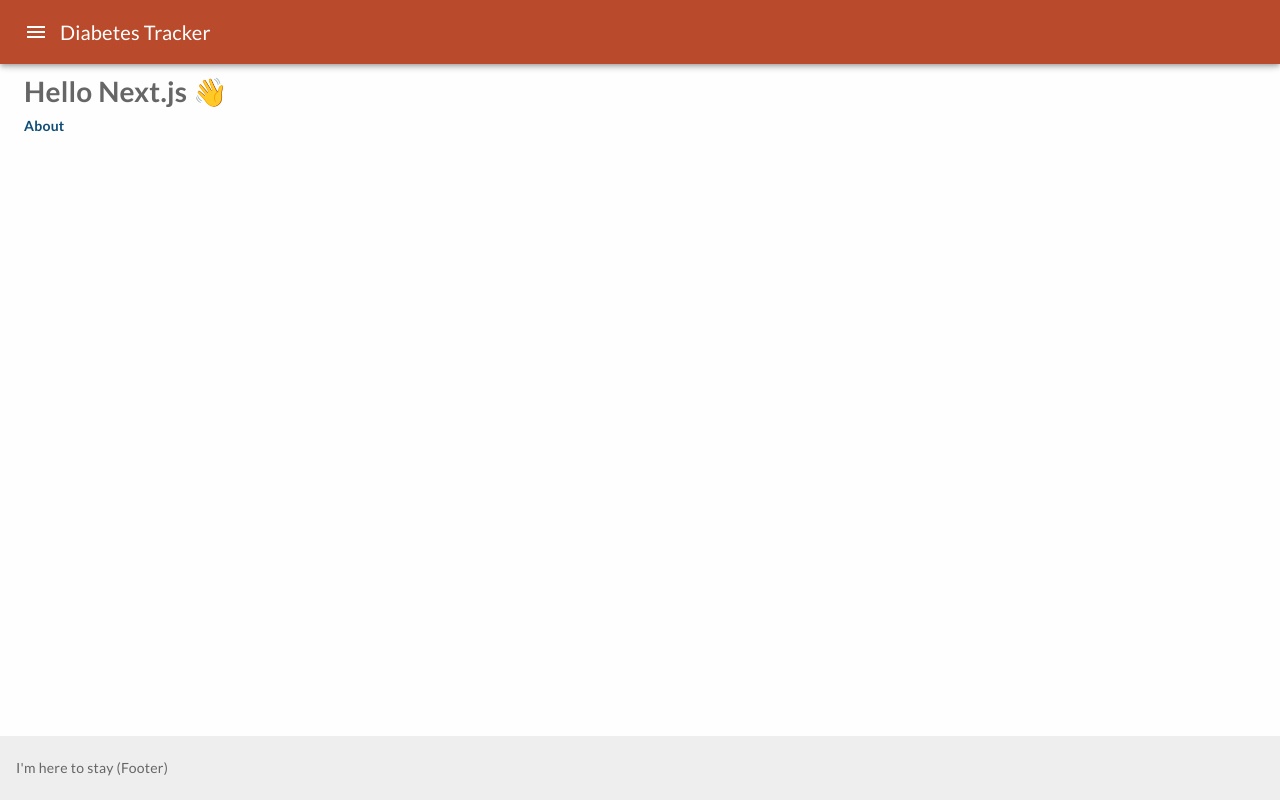
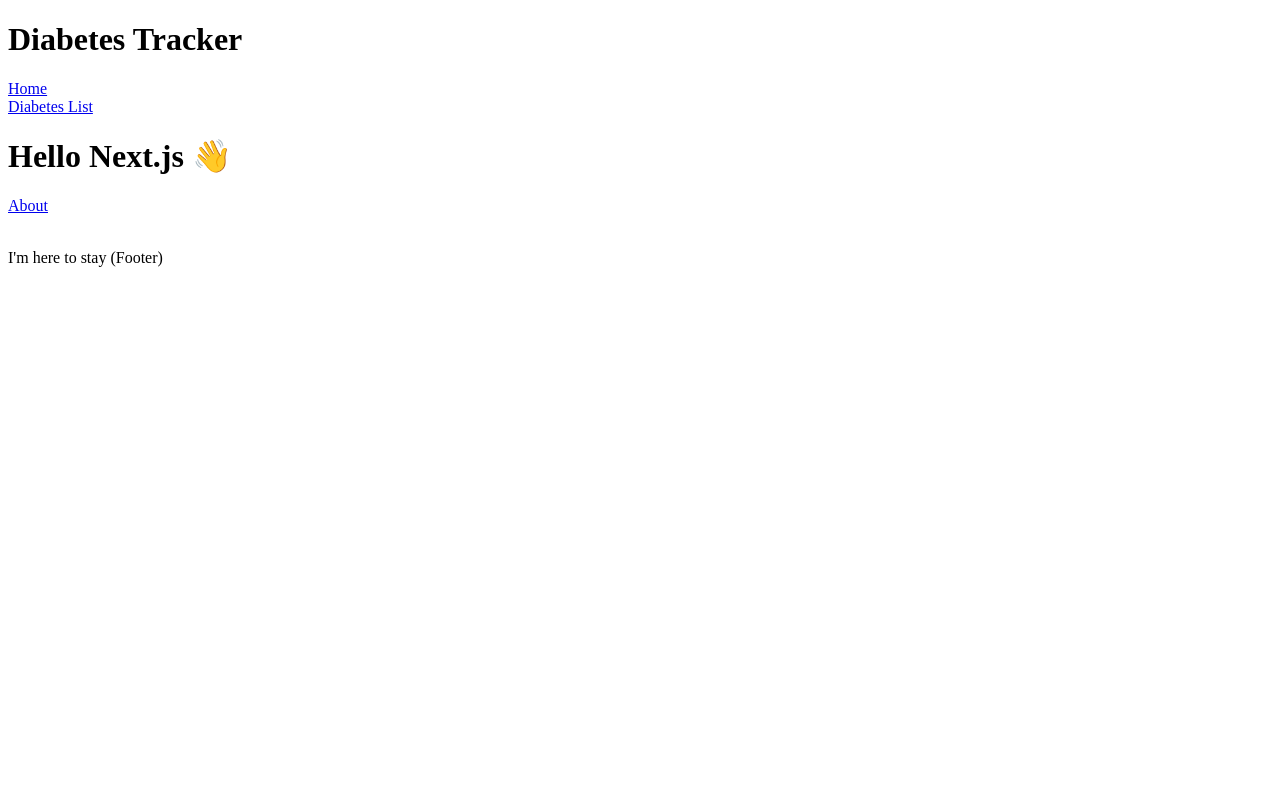
Before and after one commit to Drathal/diabetes, a Next.js app: page / in a window 1280 px wide. Built offline with nearby package versions, Linux system fonts and the light colour scheme.

Commit message:
feature: remove material-ui

```diff
--- a/package.json
+++ b/package.json
@@ -7,11 +7,9 @@
     "start": "next start",
     "type-check": "tsc",
     "lint": "npm run type-check && eslint --ext .ts --ext .tsx './'",
-    "test": "jest --env=.env"
+    "test": "jest"
   },
   "dependencies": {
-    "@material-ui/core": "^4.11.4",
-    "@material-ui/icons": "^4.11.2",
     "date-fns": "^2.21.1",
     "date-fns-tz": "^1.1.4",
     "google-spreadsheet": "^3.1.15",
--- a/src/components/Layout.tsx
+++ b/src/components/Layout.tsx
@@ -1,110 +1,45 @@
-import { ReactNode, FC, useState } from 'react'
+import { ReactNode, FC } from 'react'
 import Link from 'next/link'
 import Head from 'next/head'
-
-import { makeStyles } from '@material-ui/core/styles'
-import Container from '@material-ui/core/Container'
-import AppBar from '@material-ui/core/AppBar'
-import Menu from '@material-ui/core/Menu'
-import MenuItem from '@material-ui/core/MenuItem'
-import IconButton from '@material-ui/core/IconButton'
-import MenuIcon from '@material-ui/icons/Menu'
-import Toolbar from '@material-ui/core/Toolbar'
-import Typography from '@material-ui/core/Typography'
 
 type Props = {
   children?: ReactNode
   title?: string
 }
 
-const useStyles = makeStyles((theme) => ({
-  root: {
-    display: 'flex',
-    flexDirection: 'column',
-    minHeight: '100vh'
-  },
-  main: {
-    marginTop: theme.spacing(8),
-    marginBottom: theme.spacing(8)
-  },
-  footer: {
-    position: 'fixed',
-    bottom: 0,
-    right: 0,
-    left: 0,
-    padding: theme.spacing(3, 2),
-    marginTop: 'auto',
-    backgroundColor: theme.palette.grey[200]
-  }
-}))
-
 const Layout: FC<Props> = ({
   children,
   title = 'This is the default title'
 }) => {
-  const classes = useStyles()
-  const [anchorEl, setAnchorEl] = useState<null | HTMLElement>(null)
-  const open = Boolean(anchorEl)
-
-  const handleMenu = (event: React.MouseEvent<HTMLElement>) => {
-    setAnchorEl(event.currentTarget)
-  }
-
-  const handleClose = () => {
-    setAnchorEl(null)
-  }
-
   return (
-    <div className={classes.root}>
+    <div>
       <Head>
         <title>{title}</title>
         <meta charSet="utf-8" />
         <meta name="viewport" content="initial-scale=1.0, width=device-width" />
       </Head>
       <header>
-        <AppBar position="fixed" color="primary">
-          <Toolbar>
-            <IconButton
-              edge="start"
-              color="inherit"
-              aria-label="menu"
-              onClick={handleMenu}
-            >
-              <MenuIcon />
-            </IconButton>
-            <Typography variant="h6">Diabetes Tracker</Typography>
-          </Toolbar>
-          <Menu
-            id="menu-appbar"
-            anchorEl={anchorEl}
-            anchorOrigin={{
-              vertical: 'top',
-              horizontal: 'right'
-            }}
-            keepMounted
-            transformOrigin={{
-              vertical: 'top',
-              horizontal: 'right'
-            }}
-            open={open}
-          >
-            <MenuItem onClick={handleClose}>
+        <div>
+          <div>
+            <h1>Diabetes Tracker</h1>
+          </div>
+
+          <div>
             <Link href="/">
               <a>Home</a>
             </Link>
-            </MenuItem>
-            <MenuItem onClick={handleClose}>
+          </div>
+          <div>
             <Link href="/diabetes">
               <a>Diabetes List</a>
             </Link>
-            </MenuItem>
-          </Menu>
-        </AppBar>
+          </div>
+        </div>
       </header>
-      <Container component="main" className={classes.main}>
-        {children}&nbsp;
-      </Container>
-      <footer className={classes.footer}>
+
+      <div>{children}&nbsp;</div>
+
+      <footer>
         <span>I&apos;m here to stay (Footer)</span>
       </footer>
     </div>
--- a/src/pages/_app.tsx
+++ b/src/pages/_app.tsx
@@ -2,16 +2,11 @@ import { FC } from 'react'
 import type { AppProps } from 'next/app'
 
 import useLoadingIndicator from '@/hooks/useLoadingIndicator'
-import { ThemeProvider } from '@/theme'
 
 const App: FC<AppProps> = ({ Component, pageProps }) => {
   const [loading] = useLoadingIndicator()
 
-  return (
-    <ThemeProvider>
-      {loading ? <h1>Loading...</h1> : <Component {...pageProps} />}
-    </ThemeProvider>
-  )
+  return <>{loading ? <h1>Loading...</h1> : <Component {...pageProps} />}</>
 }
 
 export default App
--- a/src/pages/_document.tsx
+++ b/src/pages/_document.tsx
@@ -1,15 +1,12 @@
 import { Children } from 'react'
 import Document, { Html, Head, Main, NextScript } from 'next/document'
 import { ServerStyleSheets } from '@material-ui/core/styles'
-
-import { theme } from '@/theme'
 
 export default class MyDocument extends Document {
   render(): JSX.Element {
     return (
       <Html lang="en">
         <Head>
-          <meta name="theme-color" content={theme.palette.primary.main} />
           <link
             rel="stylesheet"
             href="https://fonts.googleapis.com/css?family=Lato:300,400,500,700&display=swap"
--- a/src/theme/ThemeProvider.tsx
+++ /dev/null
@@ -1,16 +0,0 @@
-import React, { FC } from 'react'
-import { MuiThemeProvider, CssBaseline } from '@material-ui/core'
-import { theme } from './theme'
-
-interface ThemeProviderProps {
-  children: React.ReactNode
-}
-
-export const ThemeProvider: FC<ThemeProviderProps> = ({
-  children
-}: ThemeProviderProps) => (
-  <MuiThemeProvider theme={theme}>
-    <CssBaseline />
-    {children}
-  </MuiThemeProvider>
-)
--- a/src/theme/index.ts
+++ /dev/null
@@ -1,2 +0,0 @@
-export { theme } from './theme'
-export { ThemeProvider } from './ThemeProvider'
--- a/src/theme/theme.ts
+++ /dev/null
@@ -1,139 +0,0 @@
-import { createMuiTheme, ThemeOptions } from '@material-ui/core'
-
-export const paletteColors = {
-  primary: '#b94a2c',
-  secondary: '#0f4c75',
-  error: '#E44C65',
-  background: '#fefefe',
-  text: '#666666',
-  header: '#E44C65'
-}
-
-const options = (): ThemeOptions => {
-  return {
-    palette: {
-      type: 'light',
-      primary: {
-        main: paletteColors.primary
-      },
-      secondary: {
-        main: paletteColors.secondary
-      },
-      error: {
-        main: paletteColors.error
-      },
-      background: {
-        default: paletteColors.background
-      },
-      text: {
-        primary: paletteColors.text
-      }
-    },
-    typography: {
-      fontFamily: 'Lato',
-      h1: {
-        fontFamily: 'Roboto',
-        fontWeight: 700,
-        fontSize: '96px',
-        lineHeight: '127px',
-        letterSpacing: '-1.5px'
-      },
-      h2: {
-        fontFamily: 'Roboto',
-        fontWeight: 500,
-        fontSize: '48px',
-        lineHeight: '60px',
-        letterSpacing: '-0.5px'
-      },
-      h3: {
-        fontFamily: 'Roboto',
-        fontWeight: 500,
-        fontSize: '48px',
-        lineHeight: '63px'
-      },
-      h4: {
-        fontFamily: 'Roboto',
-        fontSize: '34px',
-        lineHeight: '45px',
-        letterSpacing: '0.25px'
-      },
-      h5: { fontFamily: 'Lato', fontSize: '24px', lineHeight: '32px' },
-      h6: {
-        fontFamily: 'Lato',
-        fontWeight: 500,
-        fontSize: '20px',
-        lineHeight: '26px',
-        letterSpacing: '0.15px'
-      },
-      subtitle1: {
-        fontFamily: 'Lato',
-        fontSize: '16px',
-        lineHeight: '19px',
-        letterSpacing: '0.15px'
-      },
-      subtitle2: {
-        fontFamily: 'Lato',
-        fontWeight: 500,
-        fontSize: '14px',
-        lineHeight: '16.41px',
-        letterSpacing: '0.1px'
-      },
-      body1: {
-        fontFamily: 'Lato',
-        fontSize: '18px',
-        lineHeight: '120%',
-        letterSpacing: '0.5px'
-      },
-      body2: {
-        fontFamily: 'Lato',
-        fontSize: '14px',
-        lineHeight: '16px',
-        letterSpacing: '0.25px'
-      },
-      button: {
-        fontFamily: 'Lato',
-        fontWeight: 500,
-        fontSize: '14px',
-        letterSpacing: '1.25px'
-      },
-      caption: {
-        fontFamily: 'Lato',
-        fontSize: '12px',
-        lineHeight: '14px',
-        letterSpacing: '0.4px'
-      },
-      overline: {
-        fontFamily: 'Lato',
-        fontSize: '10px',
-        lineHeight: '12px',
-        letterSpacing: '1.5px'
-      }
-    },
-    overrides: {
-      MuiCssBaseline: {
-        '@global': {
-          html: {
-            height: '100%',
-            padding: 0,
-            margin: 0,
-            width: '100vw'
-          },
-          body: {
-            height: '100%',
-            padding: 0,
-            margin: 0,
-            width: '100vw',
-            overflowX: 'hidden'
-          },
-          a: {
-            textDecoration: 'none',
-            fontWeight: 900,
-            color: paletteColors.secondary
-          }
-        }
-      }
-    }
-  }
-}
-
-export const theme = createMuiTheme(options())
```
Also changed, not shown: src/components/DiabetesList.tsx (+2 -14 lines), src/components/DiabetesListItem.tsx (+6 -35 lines), src/components/DiabetesListItemHeader.tsx (+3 -9 lines). Lines whose indentation alone changed are shown as unchanged.
